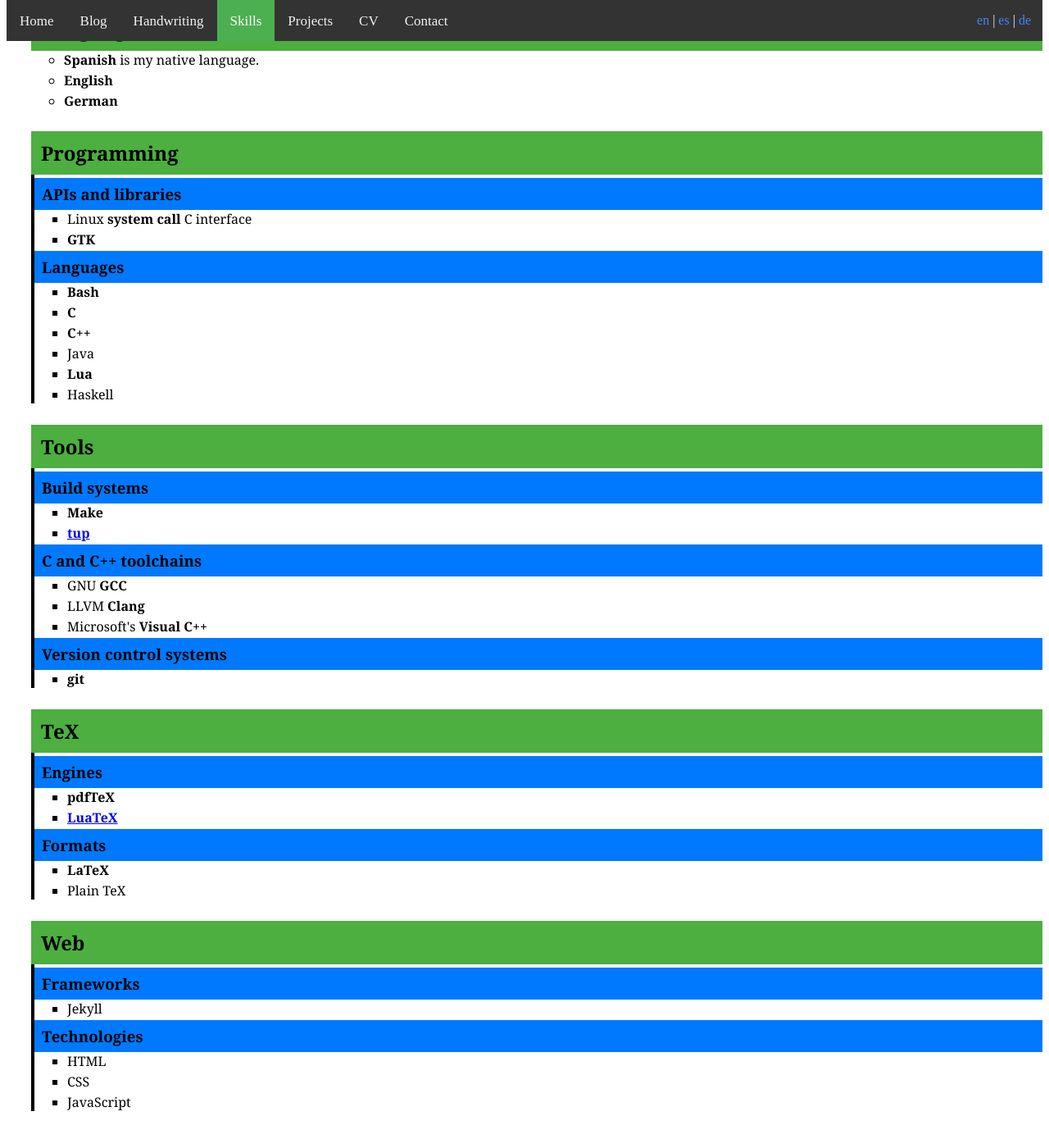
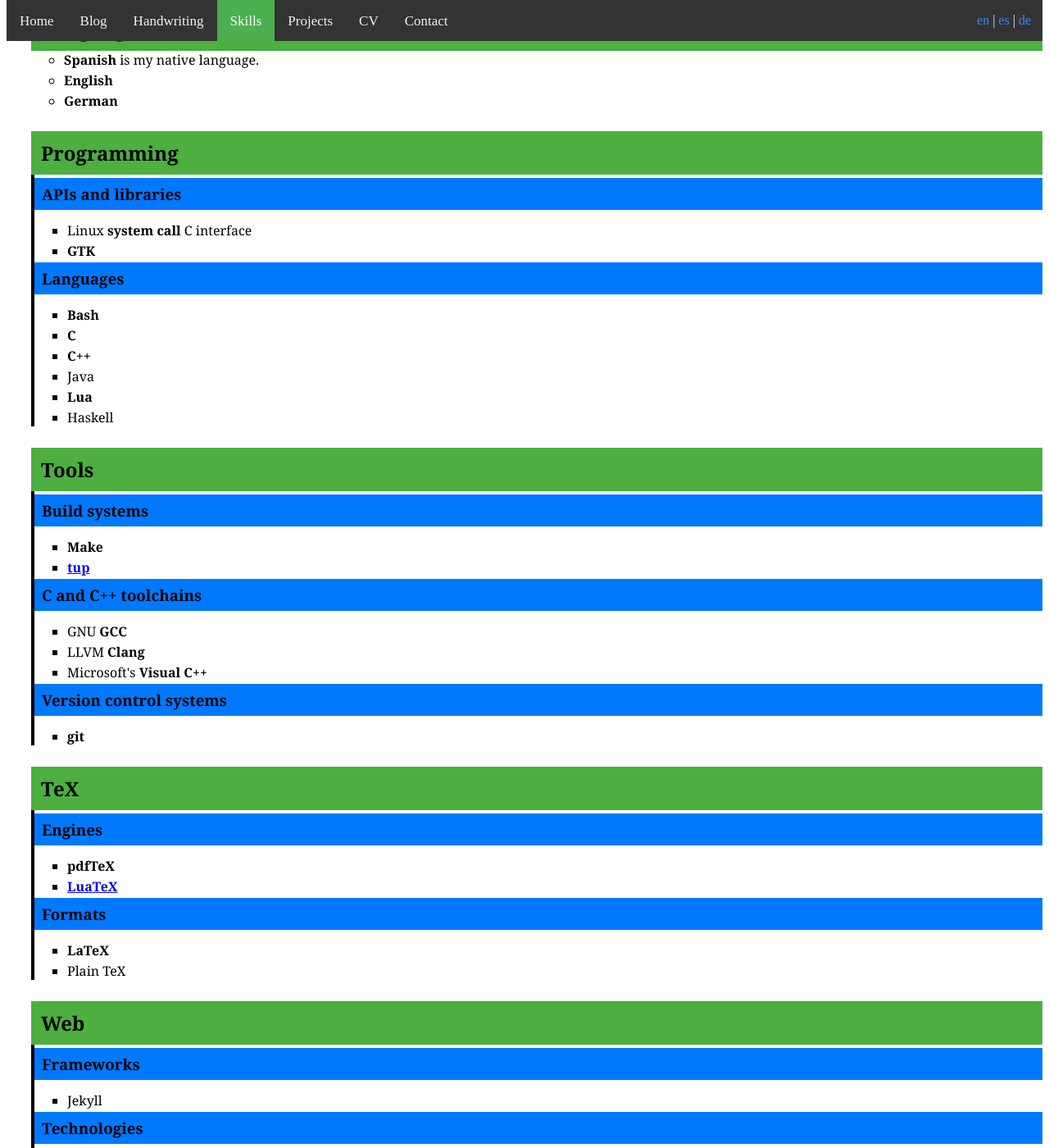
Before and after one commit to kalrish/website, a Jekyll site: the page built from eng/skills.html, in a window 1280 px wide and 1400 px high, scrolled down 224 px. Shown: the whole window at 82% size. Built offline with Jekyll 4.4.1, drawn with Linux system fonts in a browser that asks for light colours; before the commit the page ends 1595 px from its top, so only the background shows below that.

Commit message:
Add space after subsection titles in the skills page

```diff
--- a/assets/skills.css
+++ b/assets/skills.css
@@ -34,3 +34,7 @@
 ul.subsections {
 	border-left: 4px solid black;
 }
+
+ul.subsections > li > h3 {
+	margin-bottom: 14px;
+}
```
